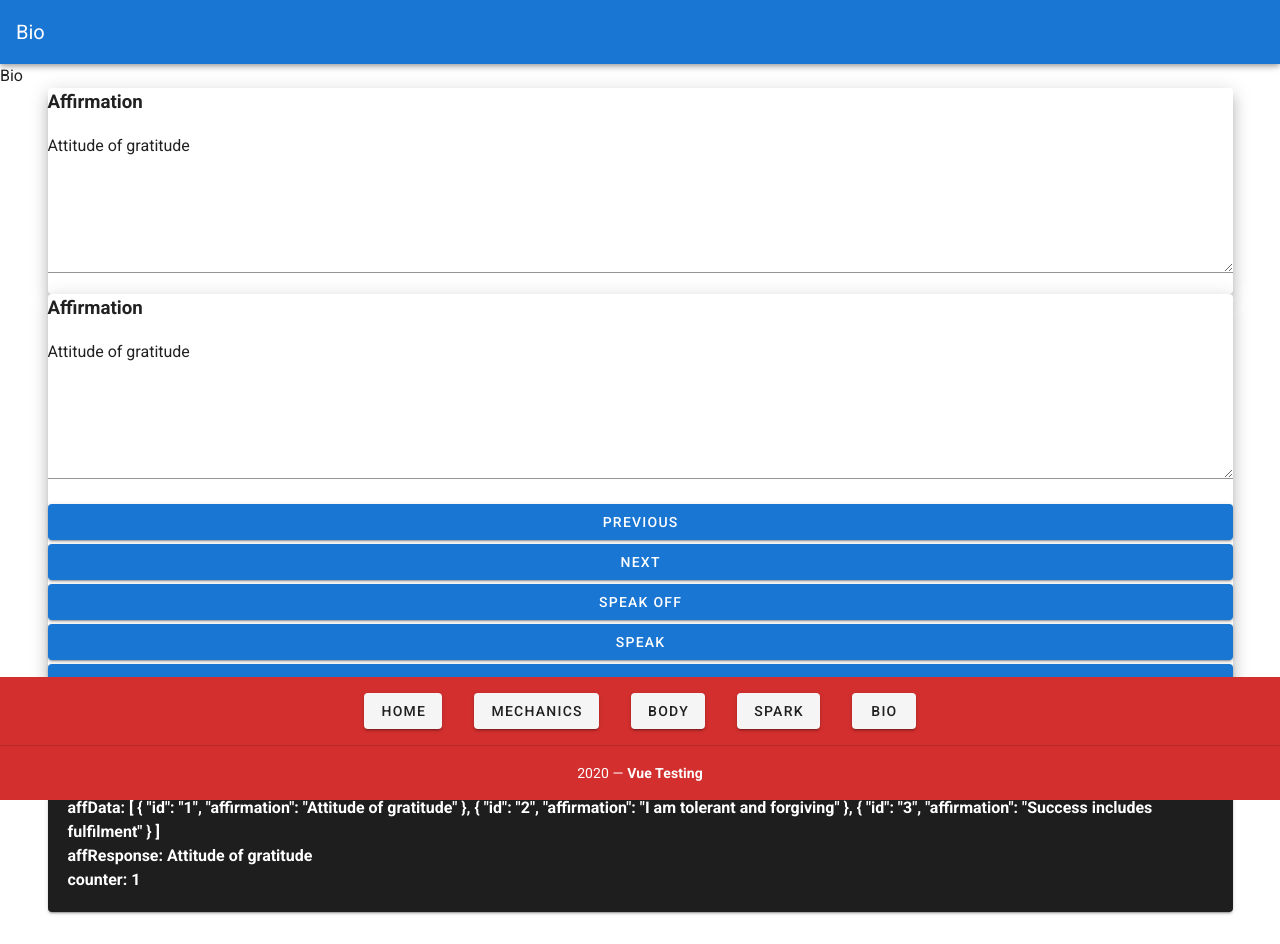
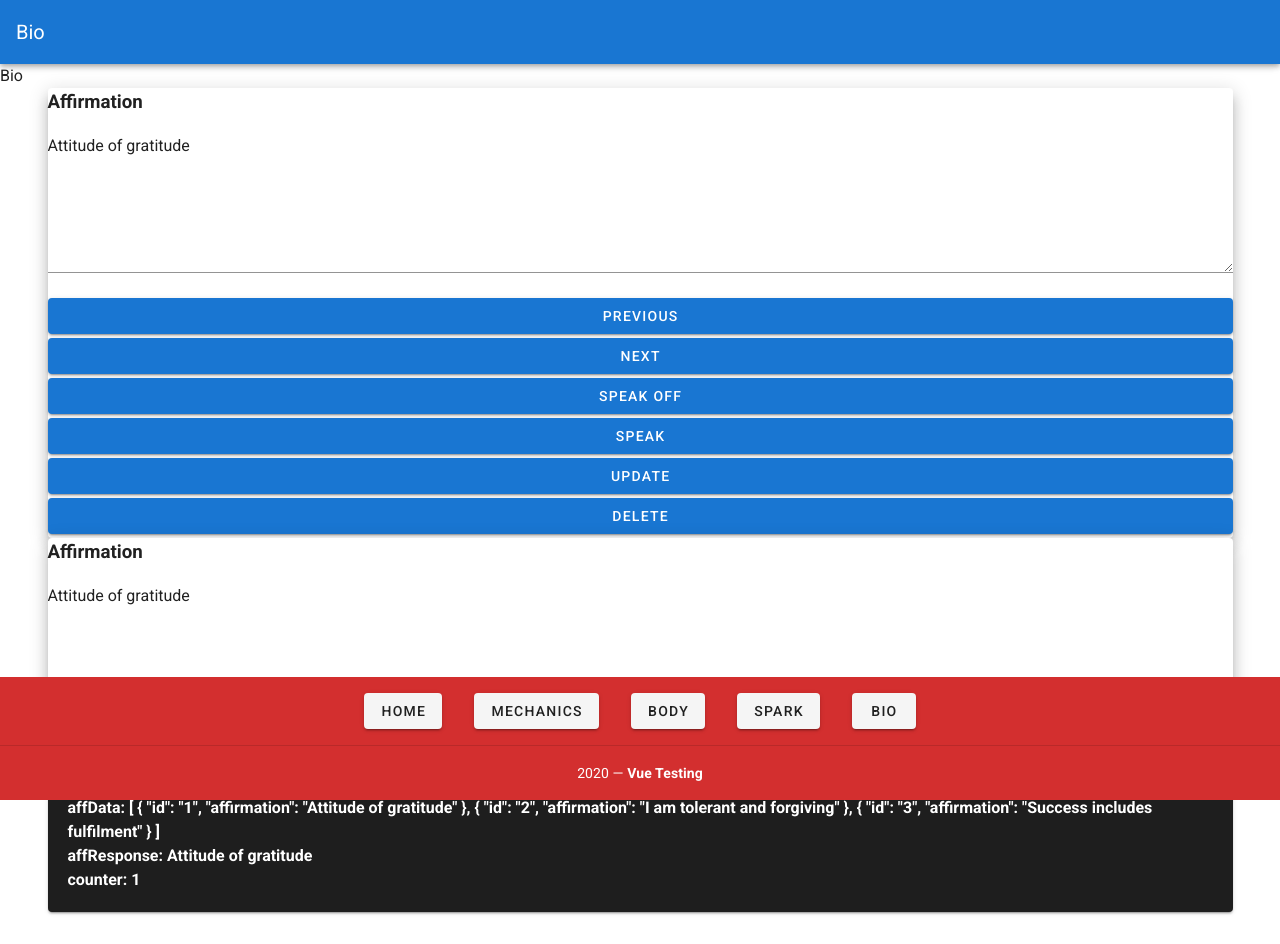
Before and after one commit to julianswift/Testing_Project, a Vue app: page /bio in a window 1280 px wide. Built offline with nearby package versions, Linux system fonts and the light colour scheme.

Commit message:
Hard coded buttons v1.0

```diff
--- a/src/views/Bio.vue
+++ b/src/views/Bio.vue
@@ -14,14 +14,14 @@
           <!-- I'll let you know these concerns when it is done -->
           <!-- I have already built this one but let you try also. -->
 
-          <!--
+
           <v-btn block color="primary" class="my-1" @click="previousAff">Previous</v-btn>
           <v-btn block color="primary" class="my-1" @click="nextAff">Next</v-btn>
           <v-btn block color="primary" class="my-1" @click="affToggleBtn">{{affSpeakStatus}}</v-btn>
           <v-btn block color="primary" class="my-1">Speak</v-btn>
           <v-btn block color="primary" class="my-1">Update</v-btn>
           <v-btn block color="primary" class="my-1">Delete</v-btn>
-          -->
+
         </v-card>
       </v-row>
 
@@ -100,36 +100,36 @@ export default {
     };
   },
   created() {
-    this.setAffButtons();
+    // this.setAffButtons();
     this.nextAff();
   },
-  watch: {
-    // this should be same name with the data/prop name
-    affSpeakStatus(val) {
-      console.log('You can listen changed value if you want, it is redundant for this example though', val)
-      // We are overwriting the button object when the affSpeakStatus changed, because the reason of the problem
-      // not seeing changed value of affSpeakStatus inside affButtons related object
-      // when data changed, the button array/object which has dependent dynamic field isn't updated. It is non-reactive
-      // This totally solve every problems from the functionality point of view.
+  // watch: {
+  //   // this should be same name with the data/prop name
+  //   affSpeakStatus(val) {
+  //     console.log('You can listen changed value if you want, it is redundant for this example though', val)
+  //     // We are overwriting the button object when the affSpeakStatus changed, because the reason of the problem
+  //     // not seeing changed value of affSpeakStatus inside affButtons related object
+  //     // when data changed, the button array/object which has dependent dynamic field isn't updated. It is non-reactive
+  //     // This totally solve every problems from the functionality point of view.
 
-      /* this.setAffButtons() */
+  //     /* this.setAffButtons() */
 
-      // If you want you can directly reach affButtons array, select the particular object
-      // update only that object instead of overwriting whole array.
-      this.affButtons[2].title = val
-    }
-  },
+  //     // If you want you can directly reach affButtons array, select the particular object
+  //     // update only that object instead of overwriting whole array.
+  //     this.affButtons[2].title = val
+  //   }
+  // },
   methods: {
-    setAffButtons() {
-      this.affButtons = [
-        { method: this.previousAff, title: "Previous" },
-        { method: this.nextAff, title: "Next" },
-        { method: this.affToggleBtn, title: this.affSpeakStatus },
-        { method: this.affSpeak, title: "Speak" },
-        { method: this.affUpdate, title: "Update" },
-        { method: this.affDelete, title: "Delete" }
-      ]
-    },
+    // setAffButtons() {
+    //   this.affButtons = [
+    //     { method: this.previousAff, title: "Previous" },
+    //     { method: this.nextAff, title: "Next" },
+    //     { method: this.affToggleBtn, title: this.affSpeakStatus },
+    //     { method: this.affSpeak, title: "Speak" },
+    //     { method: this.affUpdate, title: "Update" },
+    //     { method: this.affDelete, title: "Delete" }
+    //   ]
+    // },
     setAffResponse(id) {
       const data = this.affData.find(d => d.id == id);
       this.affResponse = data.affirmation;
```
